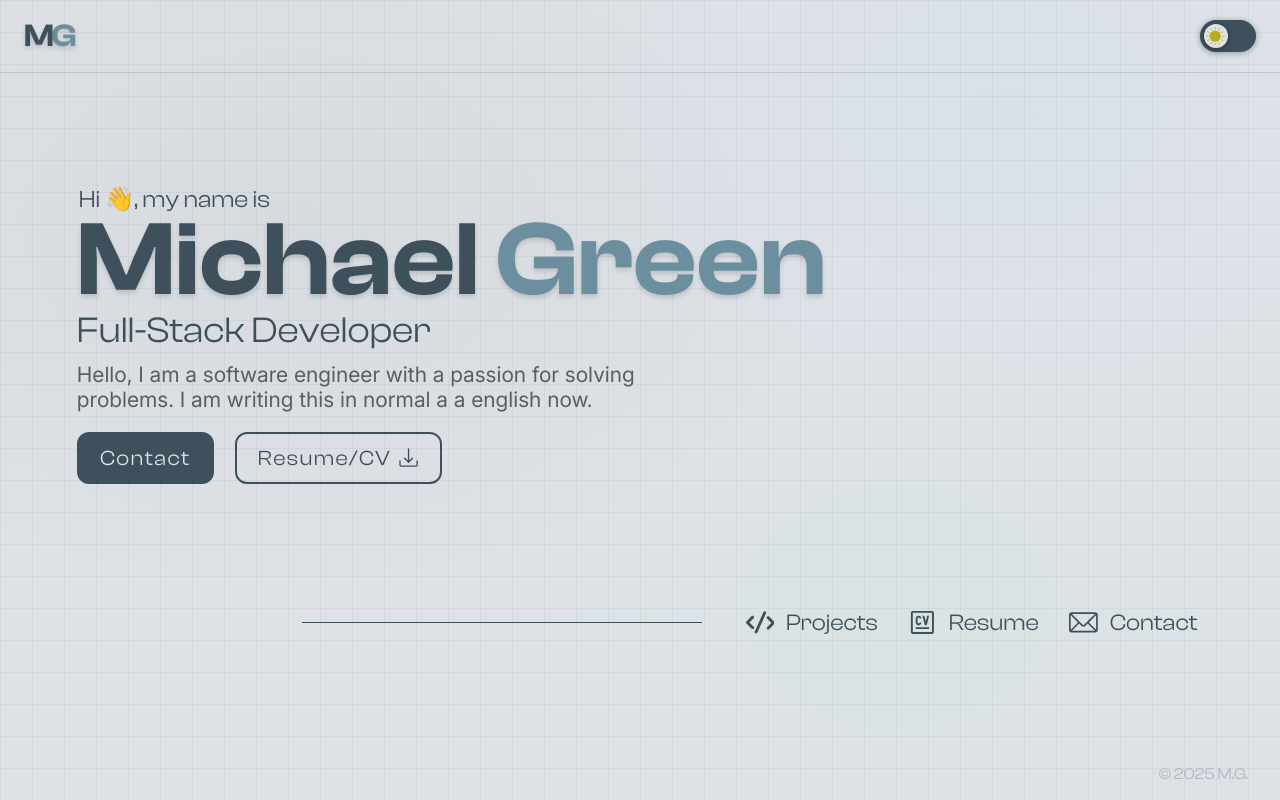
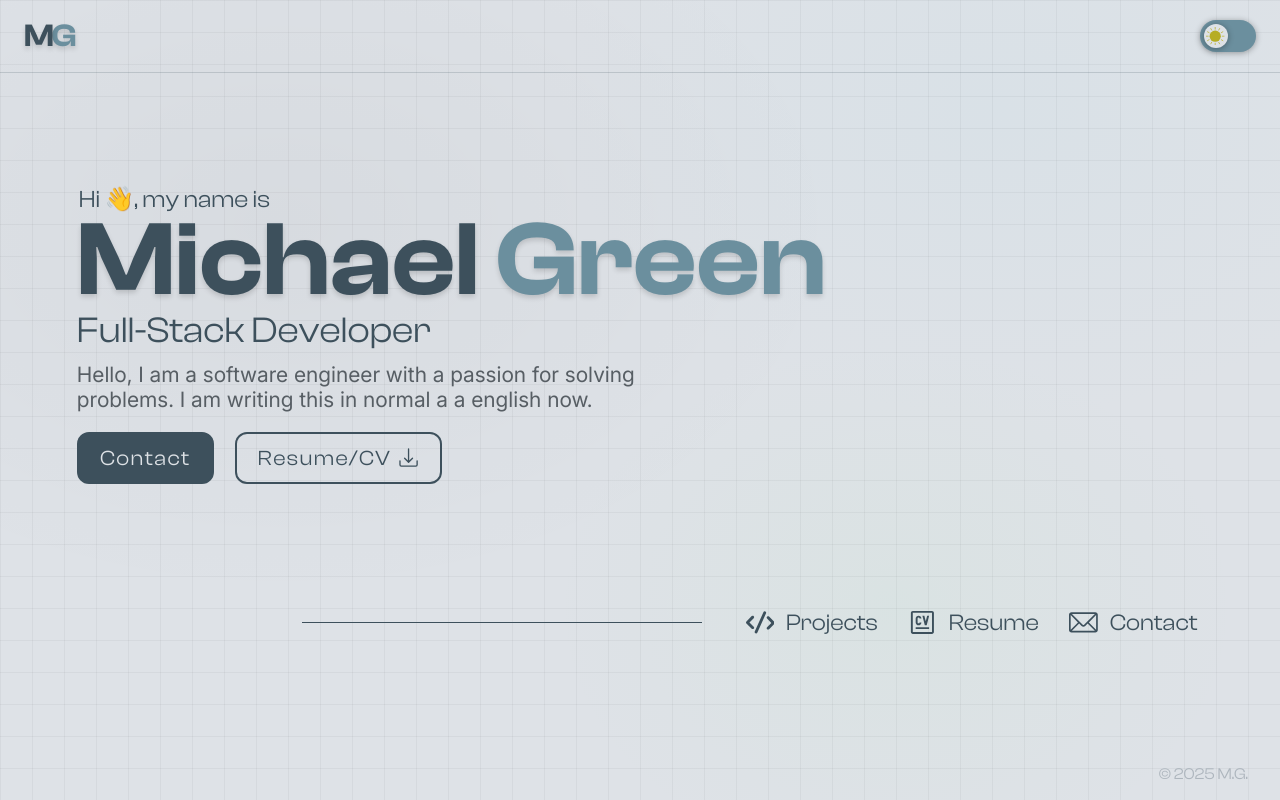
Before and after one commit to michaelgreenl/e-portfolio, a Vue app: page /#home in a window 1280 px wide. Both pictures are taken after a click on the label 1228 px from the left and 36 px from the top of the page. Built offline with nearby package versions, Linux system fonts and the light colour scheme; a web font is replaced by a local one.

Commit message:
fix: minor style fixes

```diff
--- a/src/components/Navbar.vue
+++ b/src/components/Navbar.vue
@@ -287,7 +287,7 @@ header {
         }
 
         @include theme-light {
-            background-color: $color-primary-darker;
+            background-color: $color-primary;
         }
 
         .toggle-input {
--- a/src/views/HomeView.vue
+++ b/src/views/HomeView.vue
@@ -169,7 +169,7 @@ watch(
 
         .hero-line {
             border: 0;
-            width: 100%;
+            width: 95%;
             margin: 0 auto $size-2;
             height: 1px;
 
--- a/src/views/ProjectsView.vue
+++ b/src/views/ProjectsView.vue
@@ -296,7 +296,7 @@ function closeProject() {
                 &:hover {
                     transform: scale(1.01) !important;
                     border-radius: 12px;
-                    box-shadow: 0 8px 32px 0 rgba(0, 0, 0, 0.37);
+                    box-shadow: 0 8px 16px 0 rgba(0, 0, 0, 0.37);
                     backdrop-filter: blur(2px);
                     -webkit-backdrop-filter: blur(2px);
 
```
